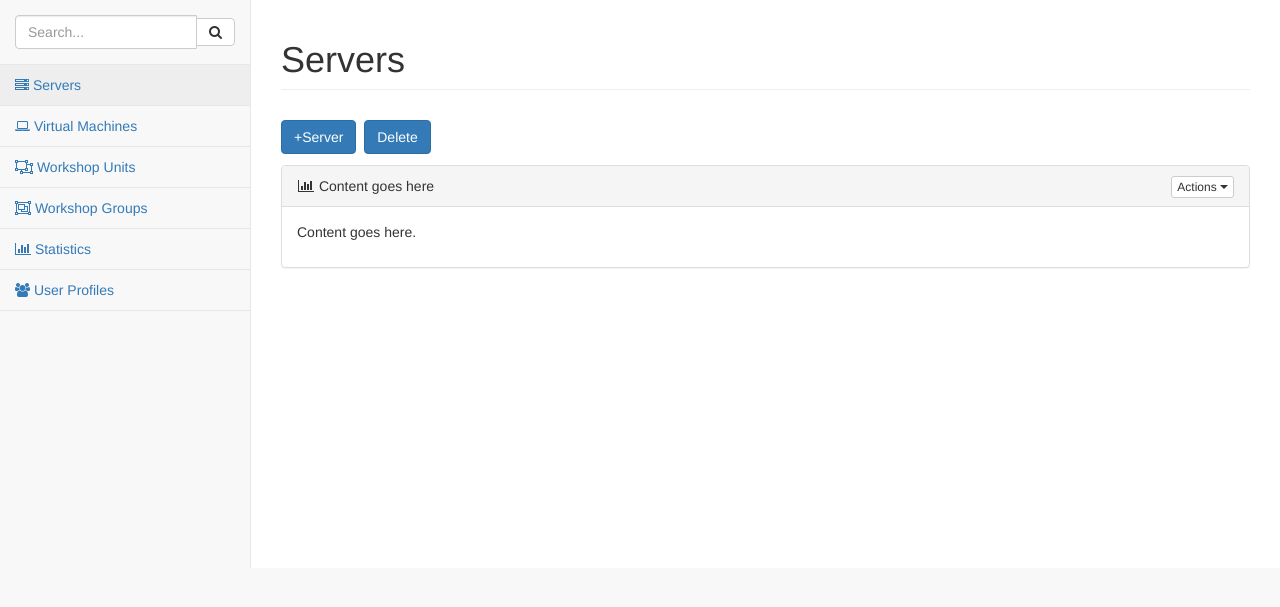
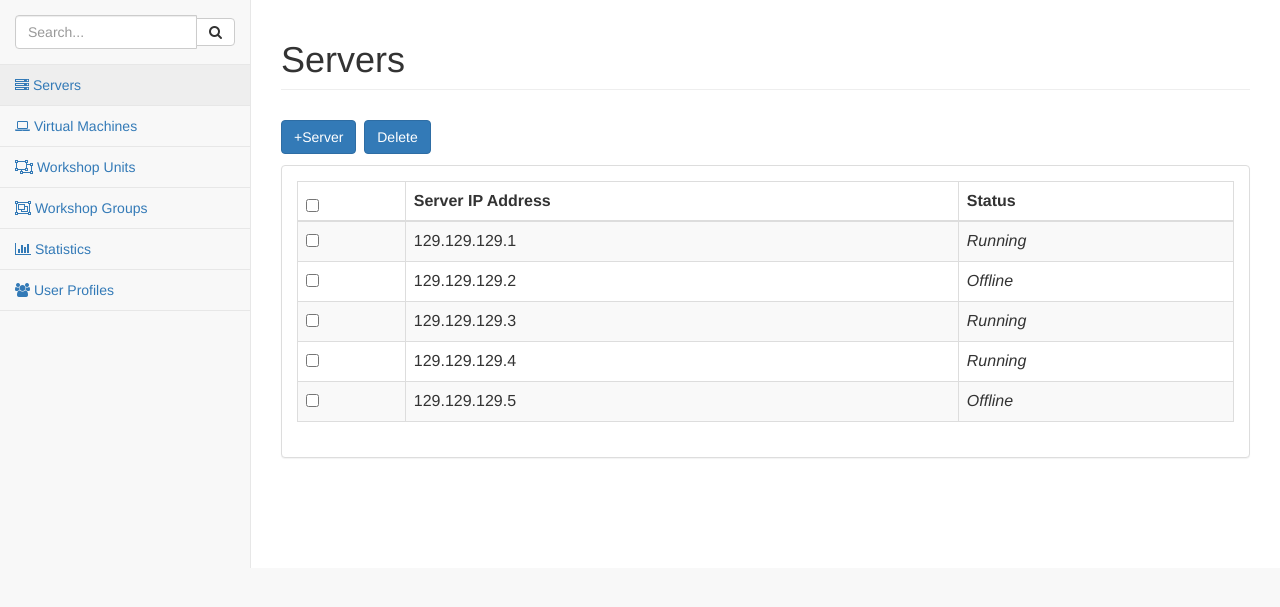
Before and after one commit to prenteria/testbed-master, a Flask app: page /servers in a window 1280 px wide. Shown: the part 51-658 px from the top of the page. Run offline with Flask 2, Linux system fonts and the light colour scheme; some libraries are stand-ins or nearby versions.

Commit message:
Added checkbox functionality

```diff
--- /dev/null
+++ b/static/vendor/custom/mastercheck.js
@@ -0,0 +1,10 @@
+jQuery('#master').on('click', function(e) {
+	if($(this).is(':checked',true))
+	{
+		$(".sub_chk").prop('checked', true);
+	}
+	else
+	{
+		$(".sub_chk").prop('checked',false);
+	}
+});
--- a/templates/server.html
+++ b/templates/server.html
@@ -1,6 +1,7 @@
 <!-- This is jinja -->
 {% extends "/Navigation/navigation.html" %}
 {% include "style.html" %}
+
 
 <body>
 	<div id="wrapper">
@@ -32,36 +33,47 @@
 			</div>
 
 			<!-- /.row -->
-			<!-- This section contains the content of the page -->
 			<div class="row">
 				<div class="col-lg-12">
 					<div class="panel panel-default">
-						<div class="panel-heading">
-							<i class="fa fa-bar-chart-o fa-fw"></i> Content goes here
-							<div class="pull-right">
-								<div class="btn-group">
-									<button type="button" class="btn btn-default btn-xs dropdown-toggle" data-toggle="dropdown">
-										Actions
-										<span class="caret"></span>
-									</button>
-									<ul class="dropdown-menu pull-right" role="menu">
-										<li><a href="#">Action</a>
-										</li>
-										<li><a href="#">Another action</a>
-										</li>
-										<li><a href="#">Something else here</a>
-										</li>
-										<li class="divider"></li>
-										<li><a href="#">Separated link</a>
-										</li>
-									</ul>
-								</div>
-							</div>
-						</div>
 						<!-- /.panel-heading -->
 						<div class="panel-body">
-							<div id="morris-area-chart"></div>
-							<p>Content goes here.</p>
+							<table width="100%" class="table table-striped table-bordered table-hover" id="servers-table">
+								<thead>
+									<tr>
+										<th><input type="checkbox" id="master"></th>
+										<th>Server IP Address</th>
+										<th>Status</th>
+									</tr>
+								</thead>
+								<tbody>
+									<tr class="ip1">
+										<td><input type="checkbox" class="sub_chk" data-id="1"></td>
+										<td>129.129.129.1</td>
+										<td><i>Running</i></td>
+									</tr>
+									<tr class="ip2">
+										<td><input type="checkbox" class="sub_chk" data-id="2"></td>
+										<td>129.129.129.2</td>
+										<td><i>Offline</i></td>
+									</tr>
+									<tr class="ip2">
+										<td><input type="checkbox" class="sub_chk" data-id="3"></td>
+										<td>129.129.129.3</td>
+										<td><i>Running</i></td>
+									</tr>
+									<tr class="ip3">
+										<td><input type="checkbox" class="sub_chk" data-id="4"></td>
+										<td>129.129.129.4</td>
+										<td><i>Running</i></td>
+									</tr>
+									<tr class="ip4">
+										<td><input type="checkbox" class="sub_chk" data-id="5"></td>
+										<td>129.129.129.5</td>
+										<td><i>Offline</i></td>
+									</tr>
+								</tbody>
+							</table>
 						</div>
 						<!-- /.panel-body -->
 					</div>
--- a/templates/style.html
+++ b/templates/style.html
@@ -43,4 +43,6 @@
 
   <!-- Custom Theme JavaScript -->
   <script src="{{ url_for('static', filename='../static/dist/js/sb-admin-2.js') }}"></script>
+
+  <script src="{{url_for('static', filename='../static/vendor/custom/mastercheck.js')}}"></script>
   {% endblock %}
```
Also changed, not shown: 1 other file.
